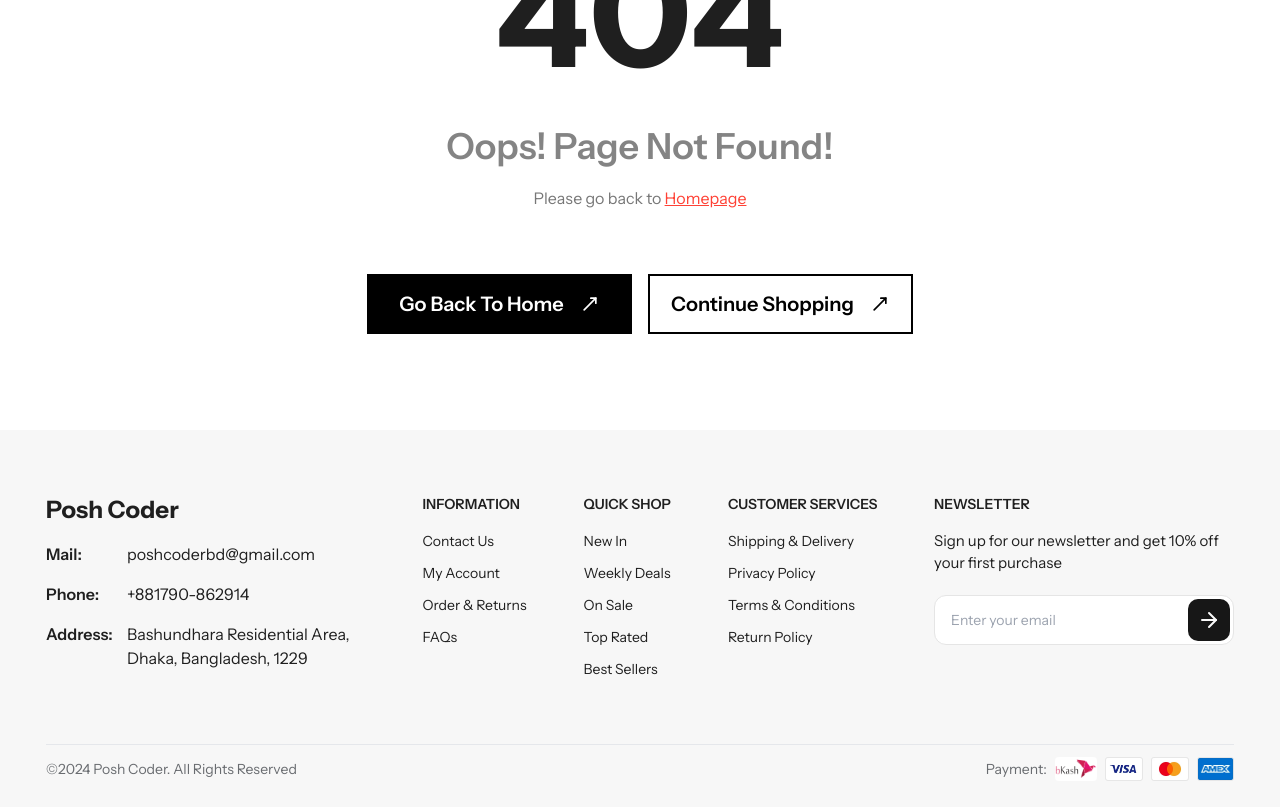
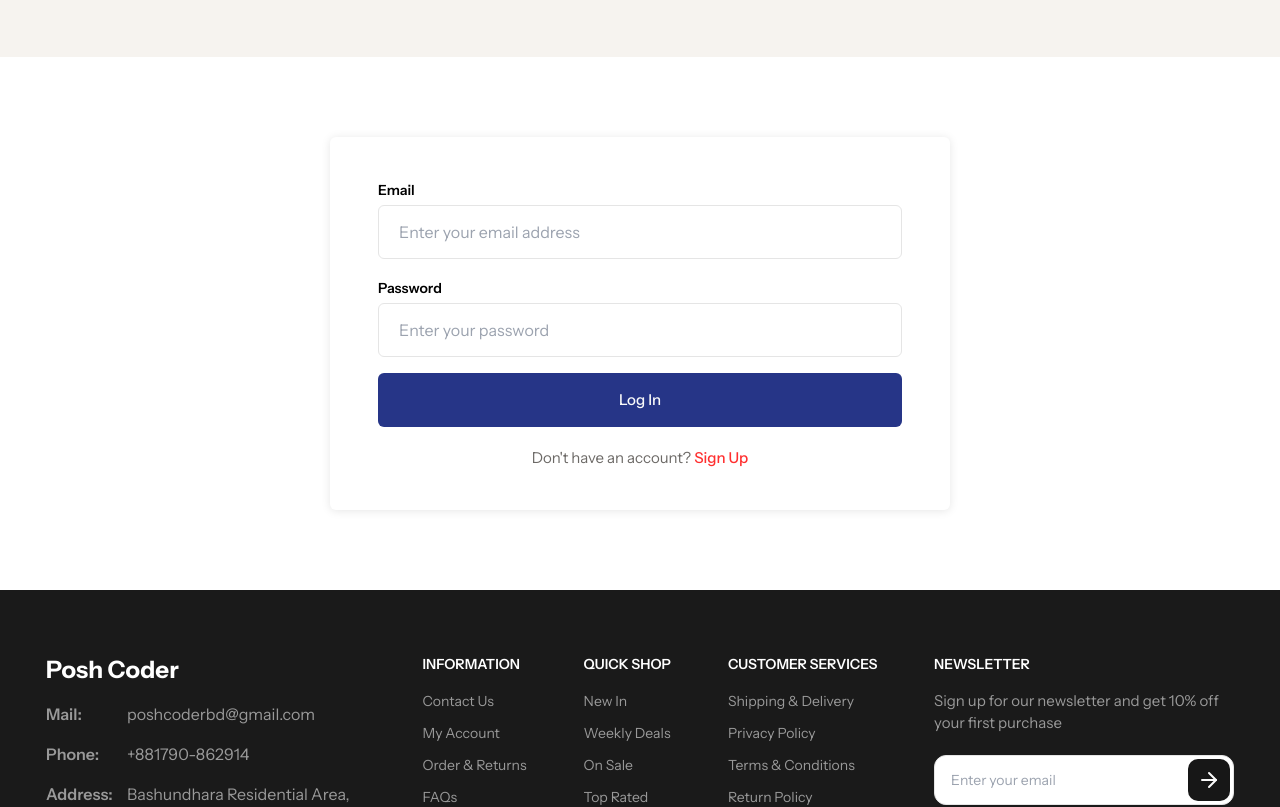
Before and after one commit to Iamparves/peCommerce-frontend, a React (Vite) app: page /login in a window 1280 px wide. Shown: the part 360-1167 px from the top of the page. Built offline with nearby package versions, Linux system fonts and the light colour scheme.

Commit message:
signup login pages added

```diff
--- a/src/App.tsx
+++ b/src/App.tsx
@@ -10,9 +10,11 @@ import Categories from "./pages/Categories";
 import Contact from "./pages/Contact";
 import Faqs from "./pages/Faqs";
 import Home from "./pages/Home";
+import Login from "./pages/Login";
 import PageNotFound from "./pages/PageNotFound";
 import ProductDetails from "./pages/ProductDetails";
 import Shop from "./pages/Shop";
+import Signup from "./pages/Signup";
 import SingleBlog from "./pages/SingleBlog";
 import Wishlist from "./pages/Wishlist";
 
@@ -34,6 +36,8 @@ function App() {
           <Route path="blog/:blogSlug" element={<SingleBlog />} />
           <Route path="contact" element={<Contact />} />
           <Route path="faqs" element={<Faqs />} />
+          <Route path="signup" element={<Signup />} />
+          <Route path="login" element={<Login />} />
           <Route path="*" element={<PageNotFound />} />
         </Route>
       </Routes>
--- /dev/null
+++ b/src/components/Auth/AuthWrapper.tsx
@@ -0,0 +1,15 @@
+import { PropsWithChildren } from "react";
+
+const AuthWrapper: React.FC<PropsWithChildren> = ({ children }) => {
+  return (
+    <section className="bg-white py-16 md:py-20">
+      <div className="container">
+        <div className="mx-auto w-full max-w-[620px] rounded-md bg-white p-5 shadow-[0_1px_10px_rgba(0,0,0,0.1)] sm:p-8 md:p-10 lg:px-12">
+          {children}
+        </div>
+      </div>
+    </section>
+  );
+};
+
+export default AuthWrapper;
--- a/src/components/Footer/Footer.tsx
+++ b/src/components/Footer/Footer.tsx
@@ -3,11 +3,11 @@ import FooterQuickLinks from "./FooterQuickLinks";
 
 const Footer = () => {
   return (
-    <footer className="bg-[#F7F7F7]">
+    <footer className="bg-[#1A1A1A]">
       <div className="container">
         <div className="grid grid-cols-1 gap-12 py-16 md:grid-cols-[1fr_auto] lg:grid-cols-[auto_1fr_auto]">
-          <div className="min-w-[280px] max-w-lg text-[#1f1f1f] md:col-span-2 lg:col-span-1 lg:max-w-xs">
-            <h2 className="mb-4 text-2xl font-bold">Posh Coder</h2>
+          <div className="min-w-[280px] max-w-lg text-[#999] md:col-span-2 lg:col-span-1 lg:max-w-xs">
+            <h2 className="mb-4 text-2xl font-bold text-white">Posh Coder</h2>
             <div className="mb-4 grid grid-cols-[auto_1fr] gap-4">
               <p className="w-[65px] font-semibold">Mail:</p>
               <p>poshcoderbd@gmail.com</p>
@@ -25,11 +25,11 @@ const Footer = () => {
           <FooterNewsletter />
         </div>
         <div className="flex flex-col items-center justify-between gap-3 border-t py-3 sm:flex-row">
-          <p className="text-sm text-[#696c70]">
+          <p className="text-sm text-[#ddd]">
             &copy;{new Date().getFullYear()} Posh Coder. All Rights Reserved
           </p>
           <div className="flex items-center gap-2">
-            <p className="text-sm text-[#696c70]">Payment:</p>
+            <p className="text-sm text-[#ddd]">Payment:</p>
             <img
               src="/images/payments/bKash.png"
               alt="bKash"
--- a/src/components/Footer/FooterNewsletter.tsx
+++ b/src/components/Footer/FooterNewsletter.tsx
@@ -4,8 +4,10 @@ import { Input } from "../ui/input";
 
 const FooterNewsletter = () => {
   return (
-    <div className="w-full max-w-sm text-[#1f1f1f] md:max-w-[260px] lg:max-w-[300px]">
-      <h3 className="mb-4 text-sm font-semibold uppercase">Newsletter</h3>
+    <div className="w-full max-w-sm text-[#999] md:max-w-[260px] lg:max-w-[300px]">
+      <h3 className="mb-4 text-sm font-semibold uppercase text-[#fff]">
+        Newsletter
+      </h3>
       <p className="text-[15px]">
         Sign up for our newsletter and get 10% off your first purchase
       </p>
--- a/src/components/Footer/FooterQuickLinks.tsx
+++ b/src/components/Footer/FooterQuickLinks.tsx
@@ -63,52 +63,56 @@ const footerLinks = {
 
 const FooterQuickLinks = () => {
   return (
-    <div className="flex flex-col flex-wrap justify-between gap-10 text-[#1f1f1f] sm:flex-row md:flex-nowrap lg:flex-wrap xl:justify-around">
+    <div className="flex flex-col flex-wrap justify-between gap-10 text-[#999] sm:flex-row md:flex-nowrap lg:flex-wrap xl:justify-around">
       <div>
-        <h3 className="mb-4 text-sm font-semibold uppercase">Information</h3>
+        <h3 className="mb-4 text-sm font-semibold uppercase text-[#fff]">
+          Information
+        </h3>
         <ul className="flex flex-col items-start gap-2.5">
           {footerLinks.information.map((link) => (
             <li key={link.title}>
               <Link
-                className="group relative block py-[1px] text-sm"
+                className="group relative block py-[1px] text-sm duration-300 hover:text-[#ddd]"
                 to={link.link}
               >
                 {link.title}
-                <span className="absolute bottom-0 left-0 h-[1px] w-0 bg-black duration-300 group-hover:w-full"></span>
+                <span className="absolute bottom-0 left-0 h-[1px] w-0 bg-[#ddd] duration-300 group-hover:w-full"></span>
               </Link>
             </li>
           ))}
         </ul>
       </div>
       <div>
-        <h3 className="mb-4 text-sm font-semibold uppercase">Quick Shop</h3>
+        <h3 className="mb-4 text-sm font-semibold uppercase text-[#fff]">
+          Quick Shop
+        </h3>
         <ul className="flex flex-col items-start gap-2.5">
           {footerLinks.quickShop.map((link) => (
             <li key={link.title}>
               <Link
-                className="group relative block py-[1px] text-sm"
+                className="group relative block py-[1px] text-sm duration-300 hover:text-[#ddd]"
                 to={link.link}
               >
                 {link.title}
-                <span className="absolute bottom-0 left-0 h-[1px] w-0 bg-black duration-300 group-hover:w-full"></span>
+                <span className="absolute bottom-0 left-0 h-[1px] w-0 bg-[#ddd] duration-300 group-hover:w-full"></span>
               </Link>
             </li>
           ))}
         </ul>
       </div>
       <div>
-        <h3 className="mb-4 text-sm font-semibold uppercase">
+        <h3 className="mb-4 text-sm font-semibold uppercase text-[#fff]">
           Customer Services
         </h3>
         <ul className="flex flex-col items-start gap-2.5">
           {footerLinks.customerServices.map((link) => (
             <li key={link.title}>
               <Link
-                className="group relative block py-[1px] text-sm"
+                className="group relative block py-[1px] text-sm duration-300 hover:text-[#ddd]"
                 to={link.link}
               >
                 {link.title}
-                <span className="absolute bottom-0 left-0 h-[1px] w-0 bg-black duration-300 group-hover:w-full"></span>
+                <span className="absolute bottom-0 left-0 h-[1px] w-0 bg-[#ddd] duration-300 group-hover:w-full"></span>
               </Link>
             </li>
           ))}
--- a/src/components/shared/CustomFormField.tsx
+++ b/src/components/shared/CustomFormField.tsx
@@ -37,7 +37,7 @@ const CustomFormField: React.FC<CustomFormFieldProps> = ({
       name={name}
       render={({ field }) => (
         <FormItem className={"space-y-1"}>
-          {label && <FormLabel>{label}</FormLabel>}
+          {label && <FormLabel className="font-semibold">{label}</FormLabel>}
           <FormControl>
             {!isTextArea ? (
               <Input
--- /dev/null
+++ b/src/pages/Login.tsx
@@ -0,0 +1,83 @@
+import AuthWrapper from "@/components/Auth/AuthWrapper";
+import CustomFormField from "@/components/shared/CustomFormField";
+import SectionTop from "@/components/shared/SectionTop";
+import { Button } from "@/components/ui/button";
+import { Form } from "@/components/ui/form";
+import { zodResolver } from "@hookform/resolvers/zod";
+import { useForm } from "react-hook-form";
+import { Link } from "react-router-dom";
+import { toast } from "sonner";
+import { z } from "zod";
+
+const loginSchema = z.object({
+  email: z.string().email({
+    message: "Invalid email address",
+  }),
+  password: z.string().min(6, {
+    message: "Password must be at least 6 characters",
+  }),
+});
+
+const Login = () => {
+  const form = useForm({
+    resolver: zodResolver(loginSchema),
+    defaultValues: {
+      email: "",
+      password: "",
+    },
+  });
+
+  const handleSubmit = (data: any) => {
+    console.log(data);
+    toast.success("Logged in successfully");
+  };
+
+  return (
+    <main>
+      <SectionTop title="Log In" />
+      <AuthWrapper>
+        <Form {...form}>
+          <form
+            className="space-y-4"
+            onSubmit={form.handleSubmit(handleSubmit)}
+          >
+            <CustomFormField
+              label="Email"
+              name="email"
+              placeholder="Enter your email address"
+              formControl={form.control}
+              className="h-auto py-3.5 transition-colors duration-300 focus:border-[#FF2F2F] md:px-5"
+            />
+            <CustomFormField
+              label="Password"
+              name="password"
+              placeholder="Enter your password"
+              inputType="password"
+              formControl={form.control}
+              className="h-auto py-3.5 transition-colors duration-300 focus:border-[#FF2F2F] md:px-5"
+            />
+            <Button
+              type="submit"
+              className="h-auto w-full bg-[#263587] py-4 text-[15px] font-medium duration-300 hover:bg-[#222]"
+            >
+              Log In
+            </Button>
+          </form>
+        </Form>
+        <div className="mt-5">
+          <p className="text-center text-[15px] text-[#6c6966]">
+            Don't have an account?{" "}
+            <Link
+              to="/signup"
+              className="font-medium text-[#FF2F2F] hover:underline"
+            >
+              Sign Up
+            </Link>
+          </p>
+        </div>
+      </AuthWrapper>
+    </main>
+  );
+};
+
+export default Login;
--- /dev/null
+++ b/src/pages/Signup.tsx
@@ -0,0 +1,111 @@
+import AuthWrapper from "@/components/Auth/AuthWrapper";
+import CustomFormField from "@/components/shared/CustomFormField";
+import SectionTop from "@/components/shared/SectionTop";
+import { Button } from "@/components/ui/button";
+import { Form } from "@/components/ui/form";
+import { zodResolver } from "@hookform/resolvers/zod";
+import { useForm } from "react-hook-form";
+import { Link } from "react-router-dom";
+import { toast } from "sonner";
+import { z } from "zod";
+
+const signupSchema = z.object({
+  name: z.string().min(1, {
+    message: "Name is required",
+  }),
+  email: z.string().email({
+    message: "Invalid email address",
+  }),
+  password: z.string().min(6, {
+    message: "Password must be at least 6 characters",
+  }),
+  confirmPassword: z.string().min(6, {
+    message: "Confirm password must be at least 6 characters",
+  }),
+});
+
+const Signup = () => {
+  const form = useForm({
+    resolver: zodResolver(signupSchema),
+    defaultValues: {
+      name: "",
+      email: "",
+      password: "",
+      confirmPassword: "",
+    },
+  });
+
+  const handleSubmit = (data: any) => {
+    if (data.password !== data.confirmPassword) {
+      toast.error("Passwords do not match");
+      return;
+    }
+
+    console.log(data);
+    toast.success("Account created successfully");
+  };
+
+  return (
+    <main>
+      <SectionTop title="Sign Up" />
+      <AuthWrapper>
+        <Form {...form}>
+          <form
+            className="space-y-4"
+            onSubmit={form.handleSubmit(handleSubmit)}
+          >
+            <CustomFormField
+              label="Name"
+              name="name"
+              placeholder="Enter your full name"
+              formControl={form.control}
+              className="h-auto py-3.5 transition-colors duration-300 focus:border-[#FF2F2F] md:px-5"
+            />
+            <CustomFormField
+              label="Email"
+              name="email"
+              placeholder="Enter your email address"
+              formControl={form.control}
+              className="h-auto py-3.5 transition-colors duration-300 focus:border-[#FF2F2F] md:px-5"
+            />
+            <CustomFormField
+              label="Password"
+              name="password"
+              placeholder="Enter your password"
+              inputType="password"
+              formControl={form.control}
+              className="h-auto py-3.5 transition-colors duration-300 focus:border-[#FF2F2F] md:px-5"
+            />
+            <CustomFormField
+              label="Confirm Password"
+              name="confirmPassword"
+              placeholder="Confirm your password"
+              inputType="password"
+              formControl={form.control}
+              className="h-auto py-3.5 transition-colors duration-300 focus:border-[#FF2F2F] md:px-5"
+            />
+            <Button
+              type="submit"
+              className="h-auto w-full bg-[#263587] py-4 text-[15px] font-medium duration-300 hover:bg-[#222]"
+            >
+              Sign Up
+            </Button>
+          </form>
+        </Form>
+        <div className="mt-5">
+          <p className="text-center text-[15px] text-[#6c6966]">
+            Already have an account?{" "}
+            <Link
+              to="/login"
+              className="font-medium text-[#FF2F2F] hover:underline"
+            >
+              Sign In
+            </Link>
+          </p>
+        </div>
+      </AuthWrapper>
+    </main>
+  );
+};
+
+export default Signup;
```
